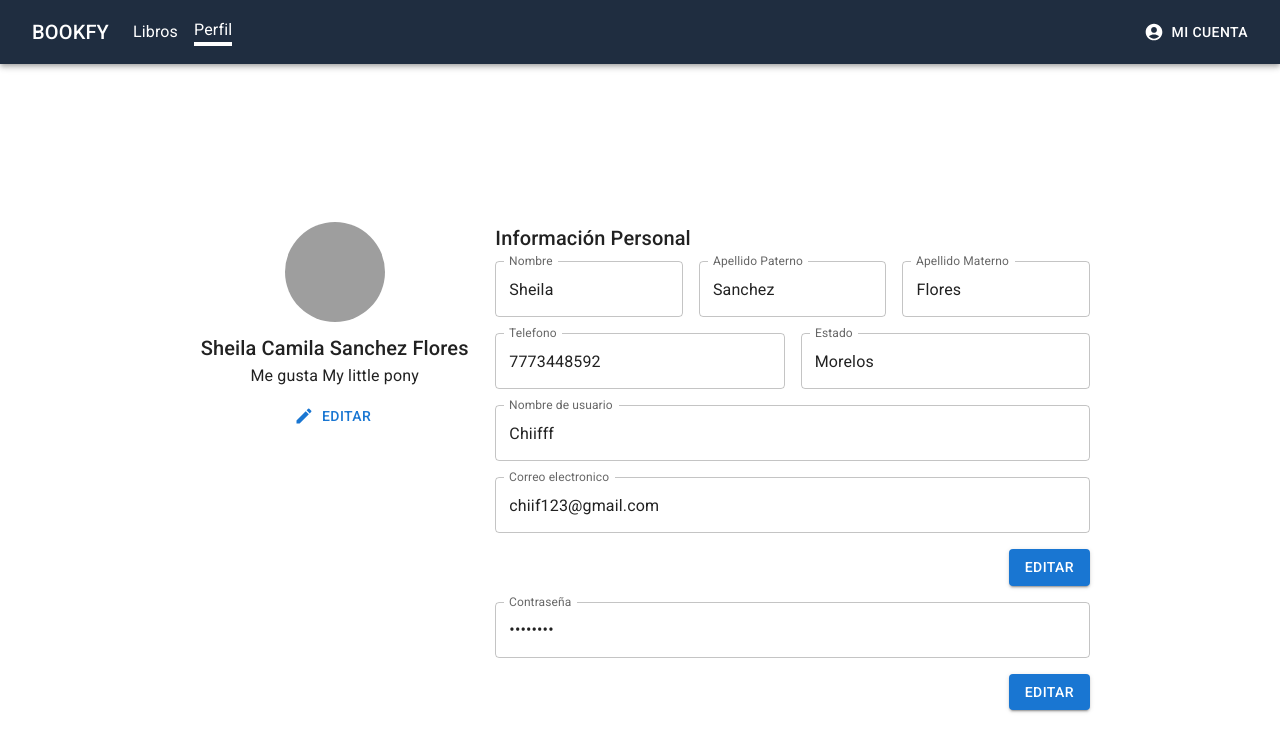
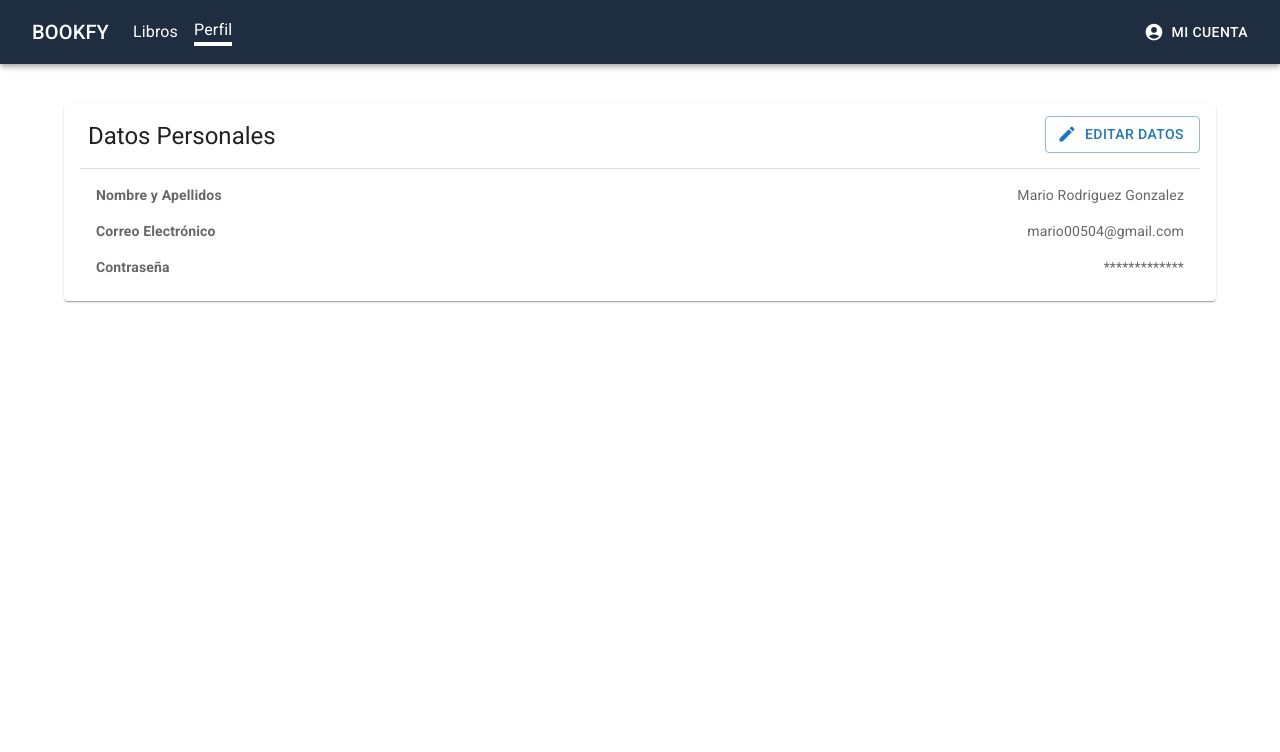
Before and after one commit to MarioElDestructorXD/Bookfy_Front, a React (Vite) app: page /perfil in a window 1280 px wide. Shown: the top 752 px of the page. Built offline with nearby package versions, Linux system fonts and the light colour scheme; sample sign-in values are in the browser's storage; grey boxes are pictures that could not be loaded.

Commit message:
Modificacion de Perfil

```diff
--- a/src/AuthContext.jsx
+++ b/src/AuthContext.jsx
@@ -5,7 +5,7 @@ const AuthContext = createContext();
 export const useAuth = () => useContext(AuthContext);
 
 export const AuthProvider = ({ children }) => {
-  const [isAuthenticated, setIsAuthenticated] = useState(false);
+  const [isAuthenticated, setIsAuthenticated] = useState(true);
   const [loading, setLoading] = useState(true);
 
   useEffect(() => {
--- a/src/pages/Client/Perfil.jsx
+++ b/src/pages/Client/Perfil.jsx
@@ -1,130 +1,186 @@
-import React from "react";
+import React, { useState } from "react";
 import {
-  Container,
-  Grid,
+  Box,
+  Card,
+  CardContent,
+  CardHeader,
+  Divider,
   Typography,
+  Button,
+  Dialog,
+  DialogActions,
+  DialogContent,
+  DialogTitle,
   TextField,
-  Button,
-  Avatar,
-  Box,
-  AppBar,
-  Toolbar,
 } from "@mui/material";
 import EditIcon from "@mui/icons-material/Edit";
+import Swal from "sweetalert2";
+import withReactContent from "sweetalert2-react-content";
 
-const Perfil = () => {
+const MySwal = withReactContent(Swal);
+
+export default function Perfil() {
+  const [datos, setDatos] = useState({
+    nombre: "Mario Rodriguez Gonzalez",
+    correo: "mario00504@gmail.com",
+    contraseña: "*************",
+  });
+
+  const [open, setOpen] = useState(false);
+  const [formData, setFormData] = useState({
+    nombre: datos.nombre,
+    correo: datos.correo,
+    contraseña: datos.contraseña,
+  });
+
+  const handleEditClick = () => {
+    setOpen(true);
+  };
+
+  const handleClose = () => {
+    setOpen(false);
+  };
+
+  const handleSave = async () => {
+    // Cierra el modal y muestra el SweetAlert
+    setOpen(false);
+
+    const result = await MySwal.fire({
+      title: "Confirmar",
+      text: "¿Estás seguro de que deseas guardar los cambios?",
+      icon: "warning",
+      showCancelButton: true,
+      confirmButtonText: "Sí, guardar",
+      cancelButtonText: "Cancelar",
+    });
+
+    if (result.isConfirmed) {
+      // Actualiza los datos con los valores editados
+      setDatos({
+        nombre: formData.nombre,
+        correo: formData.correo,
+        contraseña: formData.contraseña,
+      });
+
+      // Muestra un mensaje de éxito
+      MySwal.fire("Guardado", "Los datos han sido actualizados", "success");
+    }
+  };
+
+  const handleInputChange = (e) => {
+    setFormData({
+      ...formData,
+      [e.target.id]: e.target.value,
+    });
+  };
+
   return (
-    <>
-      <Container
-        sx={{ marginTop: "100px", display: "flex", justifyContent: "center" }}
-      >
-        <Box sx={{ width: "100%", maxWidth: "900px", mt: 4 }}>
-          <Grid container spacing={2} sx={{ marginTop: "10px" }}>
-            <Grid item xs={12} md={4} textAlign="center">
-              <Avatar
-                alt="Sheila Camila Sanchez Flores"
-                src="https://static.wikia.nocookie.net/doblaje/images/1/1b/Corazon_de_tinta.jpg/revision/latest?cb=20121202192127&path-prefix=es"
-                sx={{ width: 100, height: 100, margin: "0 auto" }}
-              />
-              <Typography
-                variant="h6"
-                component="div"
-                sx={{ marginTop: "10px" }}
-              >
-                Sheila Camila Sanchez Flores
-              </Typography>
-              <Typography variant="body1">Me gusta My little pony</Typography>
-              <Button startIcon={<EditIcon />} sx={{ marginTop: "10px" }}>
-                Editar
-              </Button>
-            </Grid>
-            <Grid item xs={12} md={8}>
-              <Typography variant="h6" gutterBottom>
-                Información Personal
-              </Typography>
-              <Grid container spacing={2}>
-                <Grid item xs={12} sm={4}>
-                  <TextField
-                    fullWidth
-                    label="Nombre"
-                    defaultValue="Sheila"
-                    variant="outlined"
-                  />
-                </Grid>
-                <Grid item xs={12} sm={4}>
-                  <TextField
-                    fullWidth
-                    label="Apellido Paterno"
-                    defaultValue="Sanchez"
-                    variant="outlined"
-                  />
-                </Grid>
-                <Grid item xs={12} sm={4}>
-                  <TextField
-                    fullWidth
-                    label="Apellido Materno"
-                    defaultValue="Flores"
-                    variant="outlined"
-                  />
-                </Grid>
-                <Grid item xs={12} sm={6}>
-                  <TextField
-                    fullWidth
-                    label="Telefono"
-                    defaultValue="7773448592"
-                    variant="outlined"
-                  />
-                </Grid>
-                <Grid item xs={12} sm={6}>
-                  <TextField
-                    fullWidth
-                    label="Estado"
-                    defaultValue="Morelos"
-                    variant="outlined"
-                  />
-                </Grid>
-                <Grid item xs={12}>
-                  <TextField
-                    fullWidth
-                    label="Nombre de usuario"
-                    defaultValue="Chiifff"
-                    variant="outlined"
-                  />
-                </Grid>
-                <Grid item xs={12}>
-                  <TextField
-                    fullWidth
-                    label="Correo electronico"
-                    defaultValue="chiif123@gmail.com"
-                    variant="outlined"
-                  />
-                </Grid>
-                <Grid item xs={12} textAlign="right">
-                  <Button variant="contained" color="primary">
-                    Editar
-                  </Button>
-                </Grid>
-                <Grid item xs={12}>
-                  <TextField
-                    fullWidth
-                    label="Contraseña"
-                    defaultValue="bruno123"
-                    variant="outlined"
-                    type="password"
-                  />
-                </Grid>
-                <Grid item xs={12} textAlign="right">
-                  <Button variant="contained" color="primary">
-                    Editar
-                  </Button>
-                </Grid>
-              </Grid>
-            </Grid>
-          </Grid>
+    <Card>
+      <CardHeader
+        title="Datos Personales"
+        sx={{ marginLeft: 1, marginRight: 1 }}
+        action={
+          <Button
+            variant="outlined"
+            startIcon={<EditIcon />}
+            onClick={handleEditClick}
+          >
+            Editar Datos
+          </Button>
+        }
+      />
+      <Divider sx={{ marginLeft: 2, marginRight: 2 }} />
+      <CardContent>
+        <Box display="flex" justifyContent="space-between">
+          <Typography
+            variant="body2"
+            sx={{ color: "text.secondary", marginLeft: 2, fontWeight: "bold" }}
+          >
+            Nombre y Apellidos
+          </Typography>
+          <Typography
+            variant="body2"
+            sx={{ color: "text.secondary", marginRight: 2 }}
+          >
+            {datos.nombre}
+          </Typography>
         </Box>
-      </Container>
-    </>
+        <Box
+          display="flex"
+          justifyContent="space-between"
+          sx={{ marginTop: 2 }}
+        >
+          <Typography
+            variant="body2"
+            sx={{ color: "text.secondary", marginLeft: 2, fontWeight: "bold" }}
+          >
+            Correo Electrónico
+          </Typography>
+          <Typography
+            variant="body2"
+            sx={{ color: "text.secondary", marginRight: 2 }}
+          >
+            {datos.correo}
+          </Typography>
+        </Box>
+        <Box
+          display="flex"
+          justifyContent="space-between"
+          sx={{ marginTop: 2 }}
+        >
+          <Typography
+            variant="body2"
+            sx={{ color: "text.secondary", marginLeft: 2, fontWeight: "bold" }}
+          >
+            Contraseña
+          </Typography>
+          <Typography
+            variant="body2"
+            sx={{ color: "text.secondary", marginRight: 2 }}
+          >
+            {datos.contraseña}
+          </Typography>
+        </Box>
+      </CardContent>
+
+      {/* Dialog for Editing */}
+      <Dialog open={open} onClose={handleClose}>
+        <DialogTitle>Editar Datos</DialogTitle>
+        <DialogContent>
+          <TextField
+            autoFocus
+            margin="dense"
+            id="nombre"
+            label="Nombre y Apellidos"
+            type="text"
+            fullWidth
+            value={formData.nombre}
+            onChange={handleInputChange}
+          />
+          <TextField
+            margin="dense"
+            id="correo"
+            label="Correo Electrónico"
+            type="email"
+            fullWidth
+            value={formData.correo}
+            onChange={handleInputChange}
+          />
+          <TextField
+            margin="dense"
+            id="contraseña"
+            label="Contraseña"
+            type="password"
+            fullWidth
+            value={formData.contraseña}
+            onChange={handleInputChange}
+          />
+        </DialogContent>
+        <DialogActions>
+          <Button onClick={handleClose}>Cancelar</Button>
+          <Button onClick={handleSave}>Guardar</Button>
+        </DialogActions>
+      </Dialog>
+    </Card>
   );
-};
-
-export default Perfil;
+}
```
Also changed, not shown: 1 other file (tests, documents, lock files or other folders).
